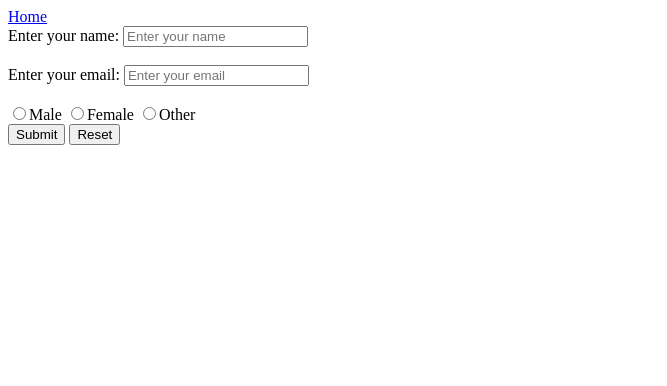
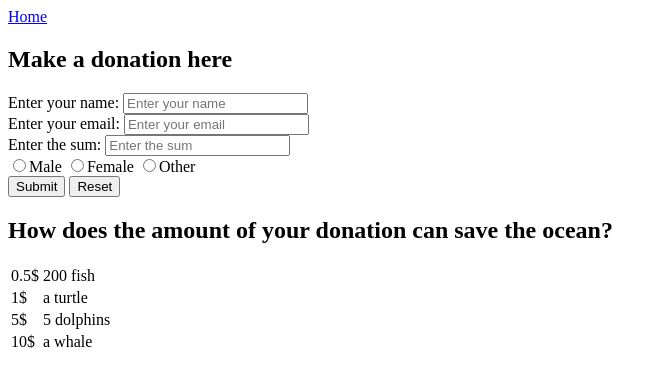
Before and after one commit to sesyacodez/Clean-the-Ocean, a plain HTML site: page form.html in a window 1280 px wide. Shown: the whole page, without its empty margins (0-667 px from the left). Drawn offline with Linux system fonts and the light colour scheme.

Commit message:
Made a table on the form page. Made a link on a youtube video. form now works.

```diff
--- a/form.html
+++ b/form.html
@@ -14,17 +14,26 @@
         </nav>
     </section>
     <section>
-        <form>
+        <h1>Make a donation here</h1>
+    </section>
+    <section>
+        <form action="https://formspree.io/xbjkynow" method="POST">
             <label>Enter your name:
-                <input type="text" placeholder="Enter your name" required >
+                <input type="text" placeholder="Enter your name" required name="name">
             </label>
-        </form>
+
         <br>
-        <form>
+
             <label>Enter your email:
-                <input type="email" placeholder="Enter your email" required >
+                <input type="email" placeholder="Enter your email" required name="email">
             </label>
-        </form>
+
+        <br>
+
+            <label>Enter the sum:
+                <input type="text" placeholder="Enter the sum" required name="sum">
+            </label>
+
         <br>
         <label>
             <input type="radio" name="gender"
@@ -41,6 +50,30 @@
         <br>
         <input type="submit">
         <input type="reset">
+        </form>
+        <main>
+            <h2>How does the amount of your donation can save the ocean?</h2>
+            <section>
+                <table>
+                    <tr>
+                        <td>0.5$</td>
+                        <td>200 fish</td>
+                    </tr>
+                    <tr>
+                        <td>1$</td>
+                        <td>a turtle</td>
+                    </tr>
+                    <tr>
+                        <td>5$</td>
+                        <td>5 dolphins</td>
+                    </tr>
+                    <tr>
+                        <td>10$</td>
+                        <td>a whale</td>
+                    </tr>
+                </table>
+            </section>
+        </main>
 
 
 </body>
```
Also changed, not shown: index.html (+2 -0 lines).
